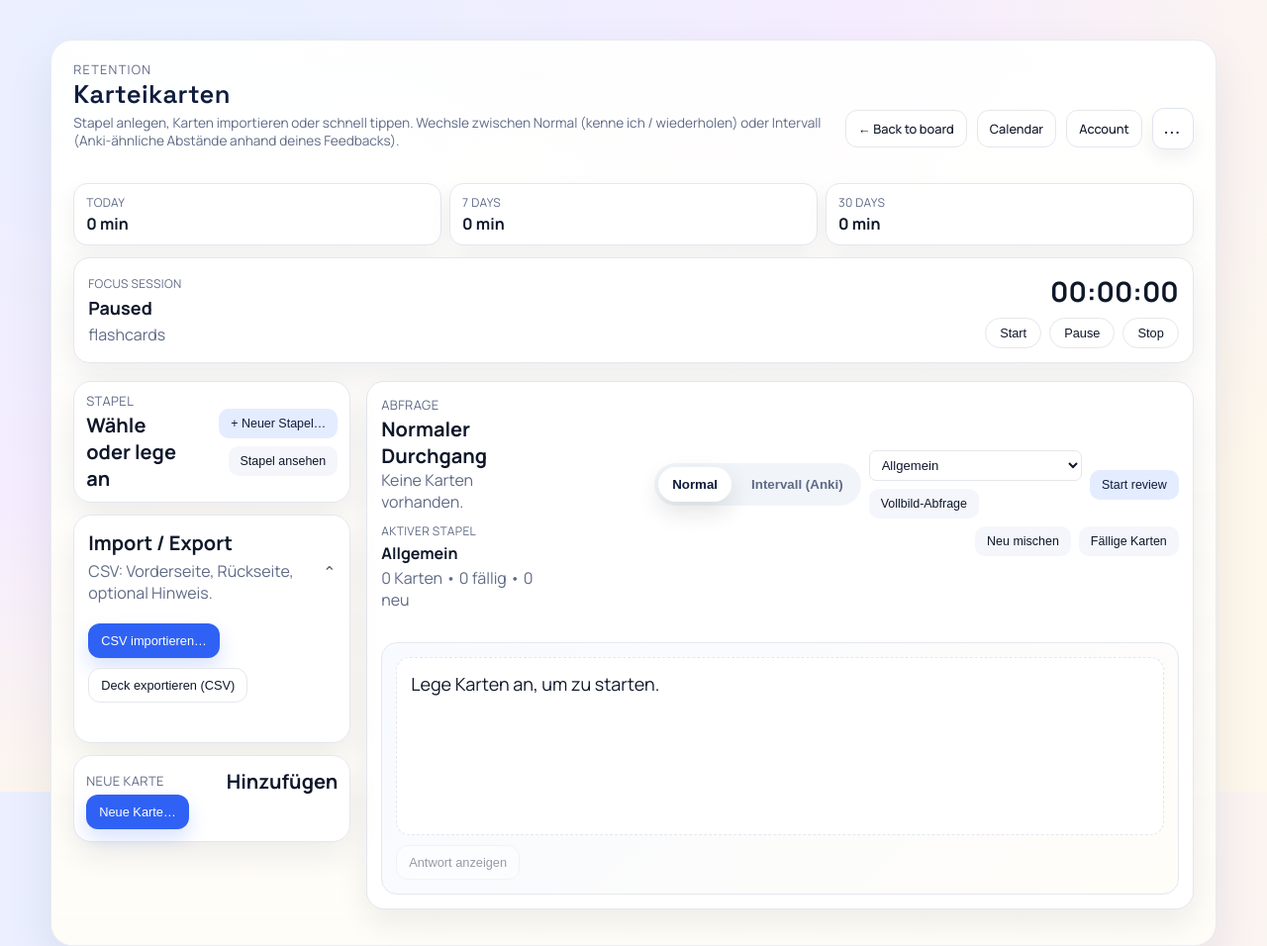
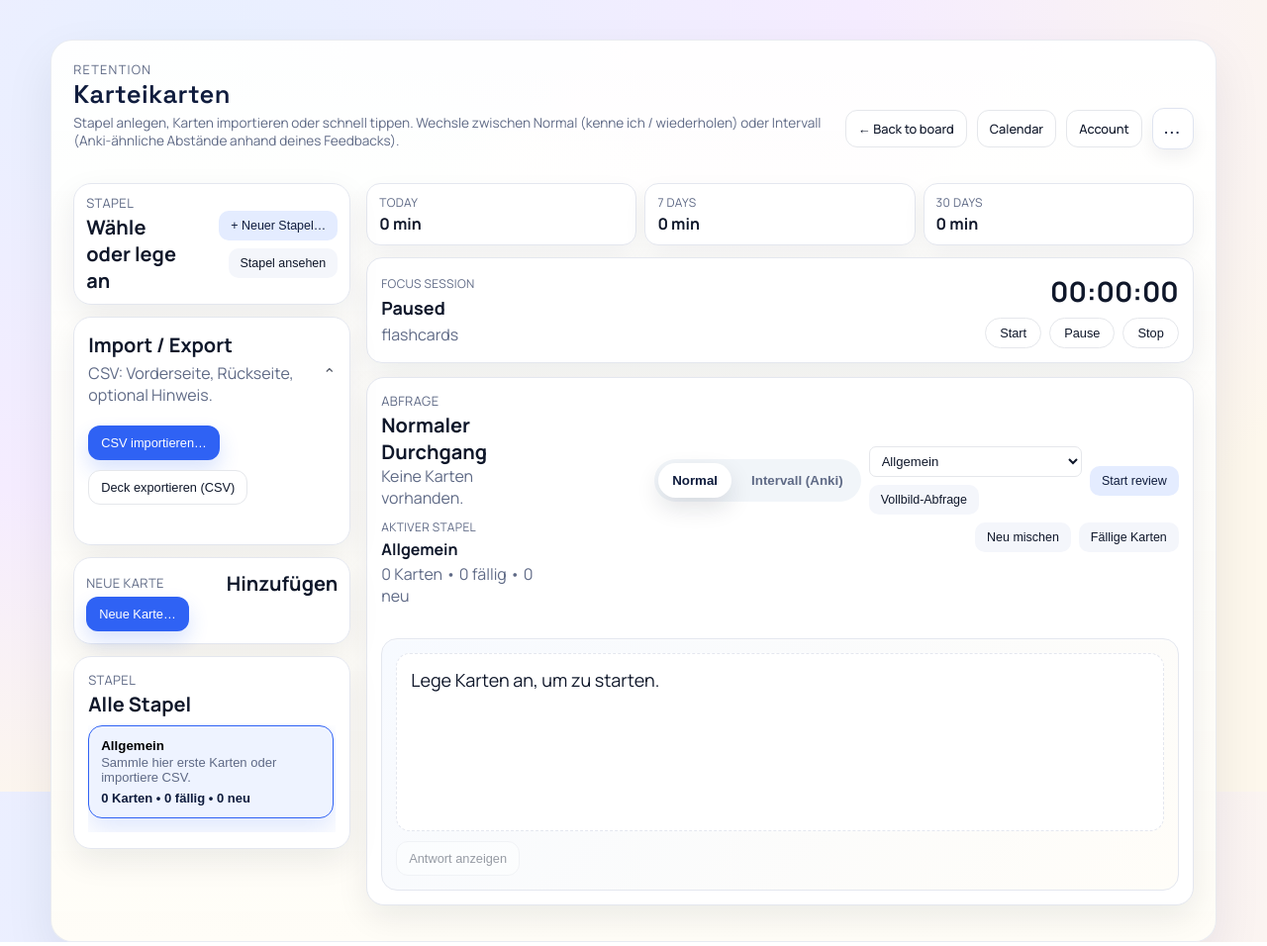
Before and after one commit to enrico0506/study_planner, a website: page karteikarten.html in a window 1280 px wide. Shown: the whole page at 99% size. Drawn offline with nearby package versions, Linux system fonts and the light colour scheme; no server answers.

Commit message:
Move session header and add scrollable deck list

```diff
--- a/karteikarten.html
+++ b/karteikarten.html
@@ -71,8 +71,6 @@
         </div>
       </div>
     </div>
-    <div class="flashcards-session" id="sessionHeaderMount"></div>
-
     <div class="flashcards-layout">
       <aside class="deck-column">
         <div class="deck-card deck-card-decks">
@@ -85,9 +83,6 @@
               <button class="chip-btn chip-btn-primary" id="focusDeckNameBtn" type="button">+ Neuer Stapel…</button>
               <button class="chip-btn" id="viewDecksBtn" type="button">Stapel ansehen</button>
             </div>
-          </div>
-          <div class="deck-list-scroll">
-            <div class="deck-list" id="deckList"></div>
           </div>
         </div>
 
@@ -119,9 +114,22 @@
             <button class="btn" id="openCardModalBtn" type="button">Neue Karte…</button>
           </div>
         </div>
+
+        <div class="deck-card deck-card-list">
+          <div class="deck-card-head">
+            <div>
+              <div class="deck-card-label">Stapel</div>
+              <div class="deck-card-title">Alle Stapel</div>
+            </div>
+          </div>
+          <div class="deck-list-scroll">
+            <div class="deck-list" id="deckList"></div>
+          </div>
+        </div>
       </aside>
 
       <section class="flashcards-main">
+        <div class="flashcards-session" id="sessionHeaderMount"></div>
         <div class="review-panel">
           <div class="review-head">
             <div>
--- a/src/styles/karteikarten.css
+++ b/src/styles/karteikarten.css
@@ -34,8 +34,25 @@ body.flashcards-page .deck-card.deck-card-decks {
   padding: 10px 12px;
 }
 
-body.flashcards-page .deck-list-scroll {
-  display: none;
+body.flashcards-page .flashcards-session {
+  width: 100%;
+}
+
+body.flashcards-page .flashcards-session .session-header {
+  margin: 0;
+}
+
+body.flashcards-page .deck-card.deck-card-list {
+  display: flex;
+  flex-direction: column;
+  gap: 8px;
+}
+
+body.flashcards-page .deck-card.deck-card-list .deck-list-scroll {
+  display: block;
+  max-height: min(420px, 55vh);
+  overflow: auto;
+  padding-right: 2px;
 }
 
 body.flashcards-page .deck-card.deck-card-import {
```
